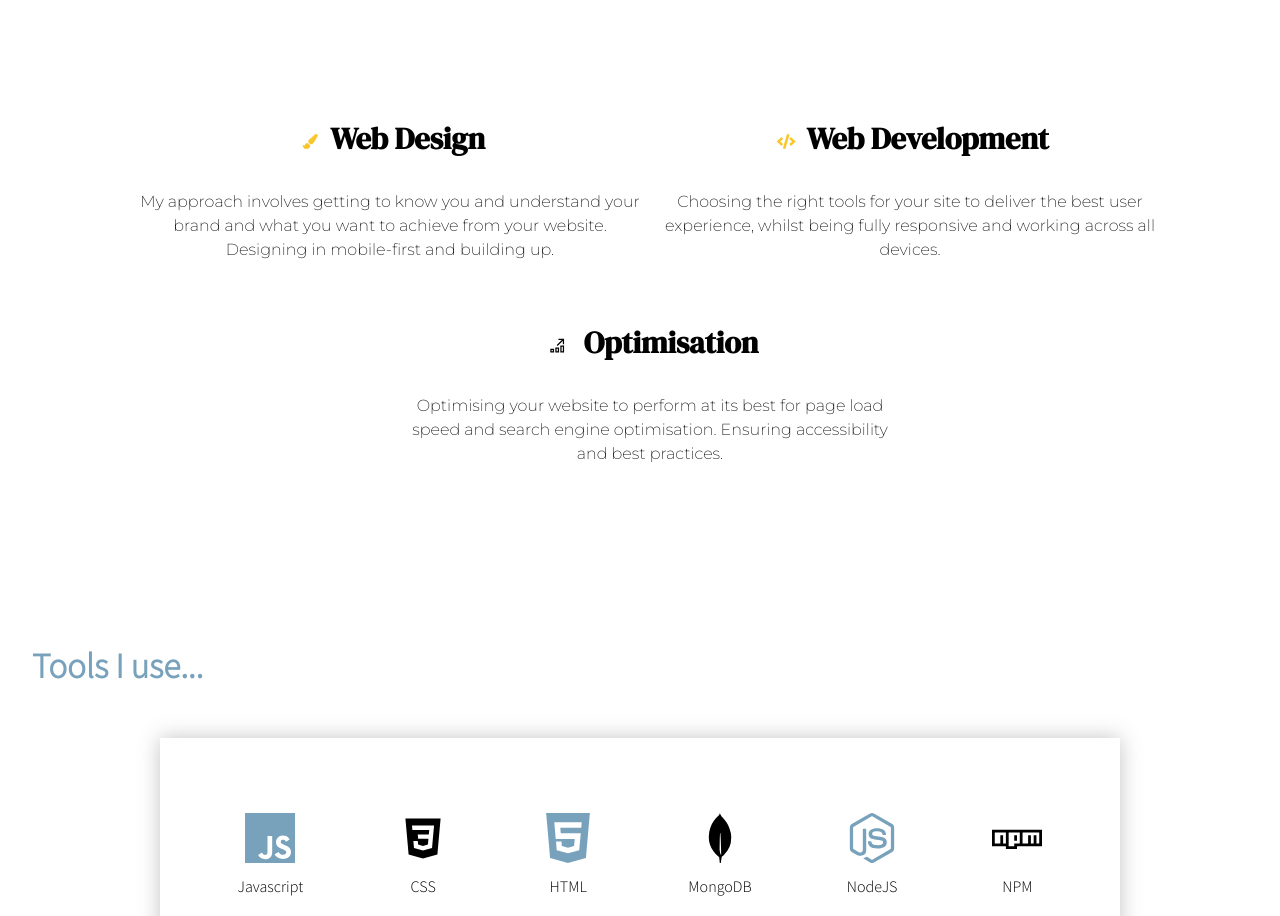
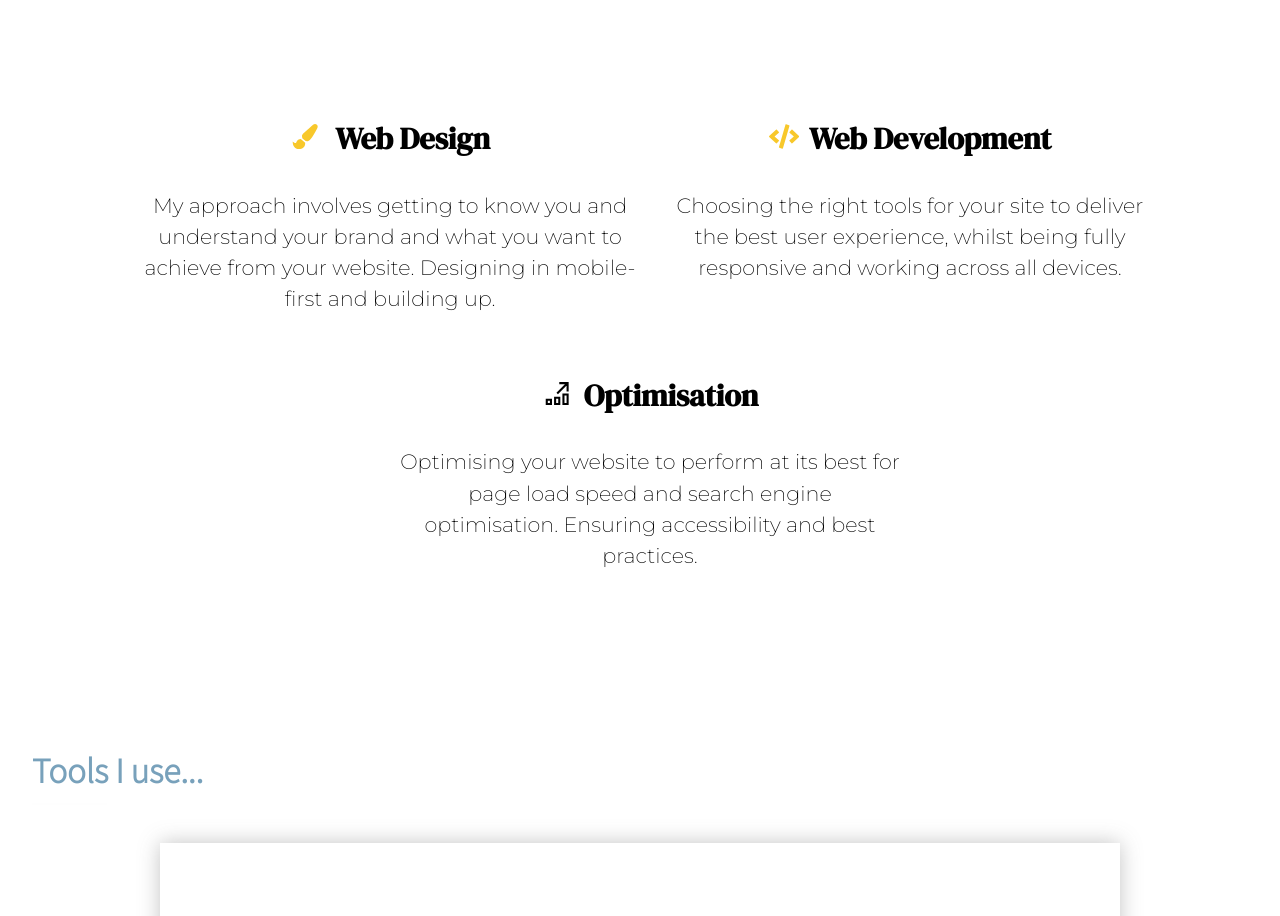
Before and after one commit to LukeWPhillips/Portfolio, a React (Create React App) app: page /page in a window 1280 px wide. Shown: the part 1460-2376 px from the top of the page. Built offline with nearby package versions, Linux system fonts and the light colour scheme; a web font is replaced by a local one.

Commit message:
Change css on services p

```diff
--- a/src/index.css
+++ b/src/index.css
@@ -783,12 +783,13 @@ html {
 .services-item-light h3 {
   font-family: "DM Serif Display", serif;
   font-size: 1.9rem;
+  color: #000000;
 }
 .services-item-light p {
   font-family: "montserrat", serif;
   line-height: 1.5;
   font-weight: 200;
-  font-size: 1rem;
+  font-size: 1.3rem;
   color: #000000;
 }
 
--- a/src/pages/About.jsx
+++ b/src/pages/About.jsx
@@ -87,9 +87,9 @@ function About() {
                 {" "}
                 <FaPaintBrush
                   style={{
-                    marginRight: "5px",
+                    marginRight: "15px",
                     color: "#f8c82b",
-                    height: "15px",
+                    height: "25px",
                   }}
                 />
                 Web Design
@@ -110,9 +110,9 @@ function About() {
               <h3>
                 <FaCode
                   style={{
-                    marginRight: "5px",
+                    marginRight: "10px",
                     color: "#f8c82b",
-                    height: "15px",
+                    height: "25px",
                   }}
                 />
                 Web Development
@@ -136,7 +136,7 @@ function About() {
                   style={{
                     marginRight: "5px",
                     color: "#f8c82b",
-                    height: "15px",
+                    height: "25px",
                   }}
                 />{" "}
                 Optimisation
```
